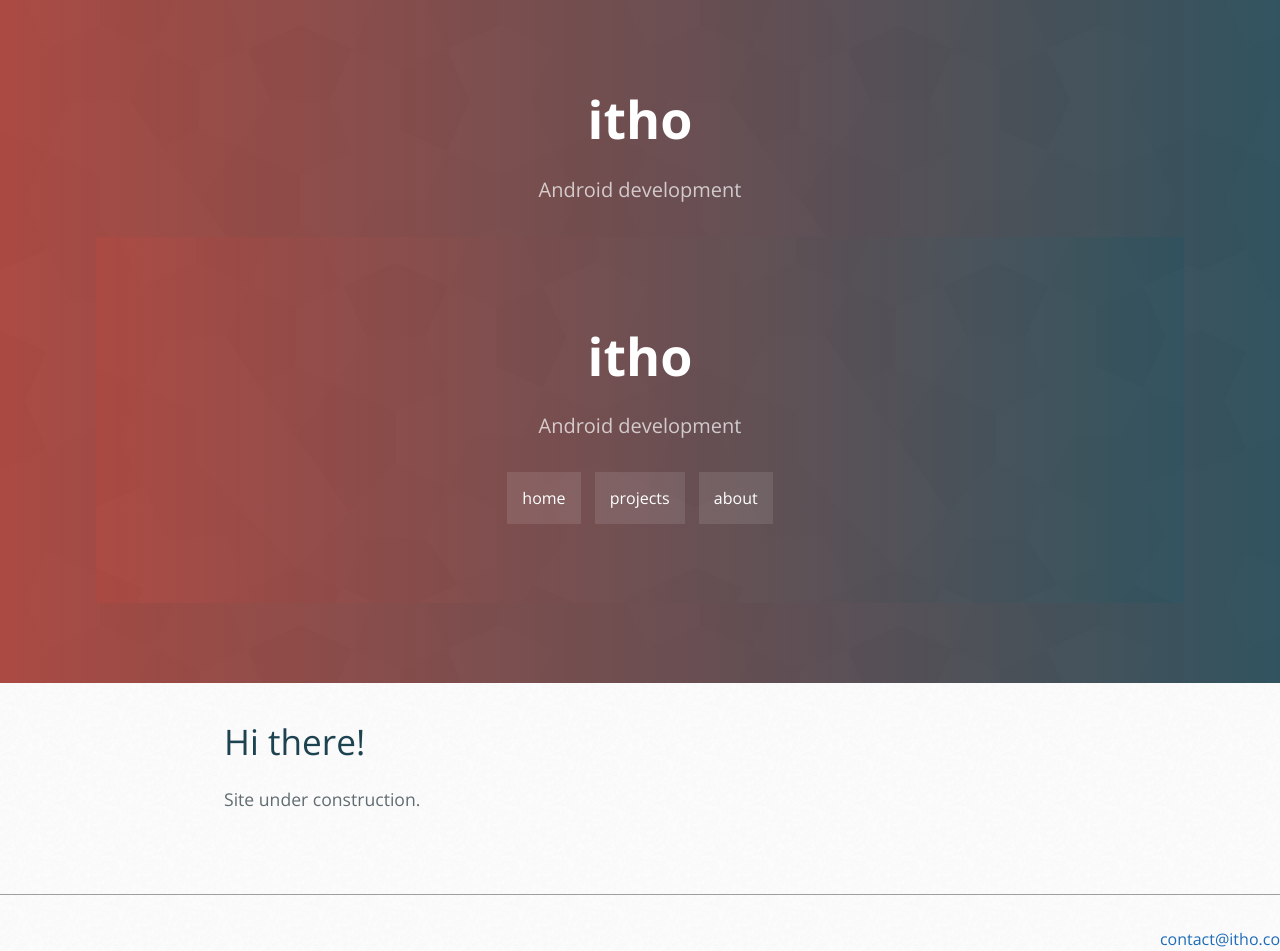
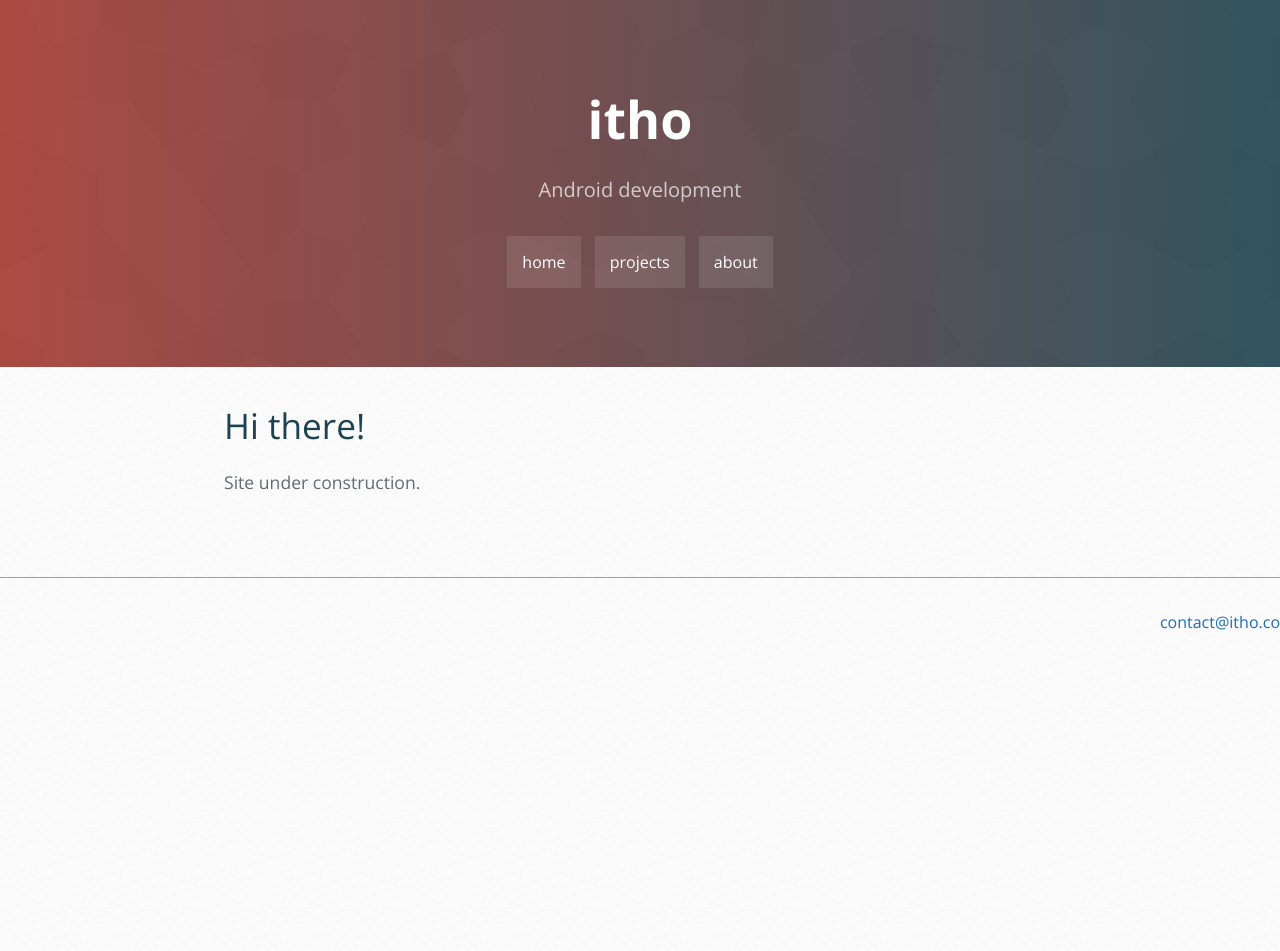
Before and after one commit to itho/itho.github.io, a Jekyll site: the page built from index.html, in a window 1280 px wide. Built offline with Jekyll 4.4.1, drawn with Linux system fonts in a browser that asks for light colours; some web fonts are replaced; the list of posts is cut into pages by our own code; after the commit the page ends 900 px from its top, so only the background shows below that.

Commit message:
Structure update

```diff
--- a/_includes/nav.html
+++ b/_includes/nav.html
@@ -1,8 +1,6 @@
-<section class="page-header">
-  <h1 class="project-name">{{ site.title }}</h1>
-  <h2 class="project-tagline">{{ site.tagline }}</h2>
-  <a href="/" class="btn btn-three">home</a>
-  <a href="/projects" class="btn btn-three">projects</a>
-  <a href="/about" class="btn btn-three">about</a>
-  <!--<a href="/blog" class="btn">blog</a>-->
-</section>
+  <nav>
+    <a href="/" class="btn btn-three">home</a>
+    <a href="/projects" class="btn btn-three">projects</a>
+    <a href="/about" class="btn btn-three">about</a>
+    <!-- <a href="/blog" class="btn">blog</a> -->
+  </nav>
```
